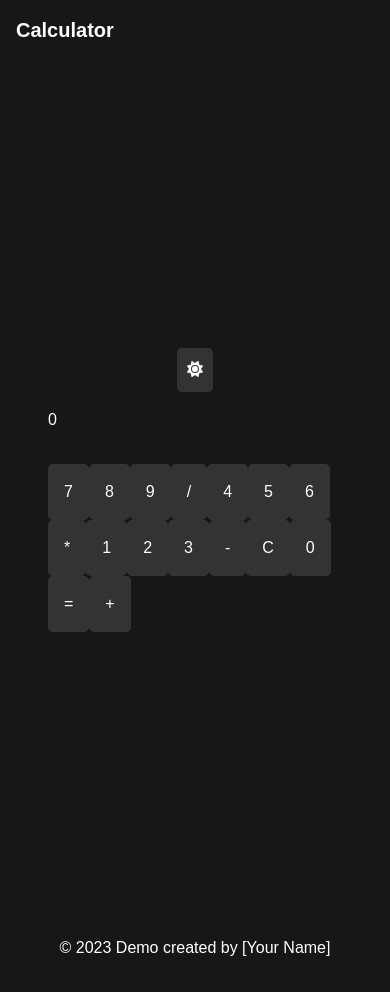
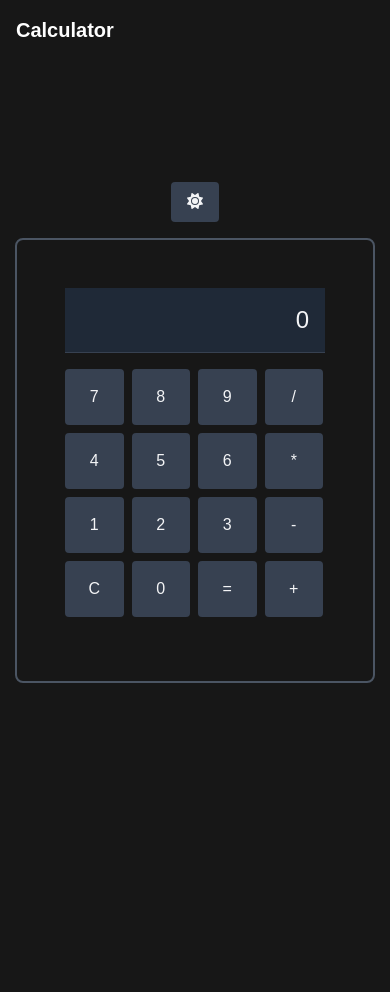
Before and after one commit to REZ3X/NextJS-Simple-Calculator-Demo-Tutorial-JS, a Next.js app: page / in a window 390 px wide. After the commit the page ends 854 px from the top, so only its background shows below. Built offline with nearby package versions, Linux system fonts and the light colour scheme.

Commit message:
Implement calculator functionality with dark/light mode toggle and responsive input display

```diff
--- a/src/app/page.js
+++ b/src/app/page.js
@@ -1,19 +1,104 @@
 "use client";
 
-import Footer from "@/components/footer";
-import Calculator from "@/components/calculator";
+import { useState, useEffect } from "react";
+import { FontAwesomeIcon } from "@fortawesome/react-fontawesome";
+import { faSun, faMoon } from "@fortawesome/free-solid-svg-icons";
 
-/**
- * Home component that serves as the main page of the application.
- * It includes a Calculator component and a Footer component.
- *
- * @returns {JSX.Element} The rendered Home component.
- */
 export default function Home() {
+  const [input, setInput] = useState("");
+  const [result, setResult] = useState("");
+  const [fontSize, setFontSize] = useState("text-2xl");
+  const [isDarkMode, setIsDarkMode] = useState(true);
+
+  // Adjust font size based on input length
+  useEffect(() => {
+    if (input.length > 10) {
+      setFontSize("text-xl");
+    } else if (input.length > 15) {
+      setFontSize("text-lg");
+    } else {
+      setFontSize("text-2xl");
+    }
+  }, [input]);
+
+  // Toggle dark mode class on the root HTML element
+  useEffect(() => {
+    const htmlElement = document.documentElement;
+    if (isDarkMode) {
+      htmlElement.classList.add('dark');
+    } else {
+      htmlElement.classList.remove('dark');
+    }
+  }, [isDarkMode]);
+
+  // Handle button clicks for calculator input
+  const handleButtonClick = (value) => {
+    if (value === "=") {
+      try {
+        setResult(eval(input));
+      } catch {
+        setResult("Error");
+      }
+      setInput("");
+    } else if (value === "C") {
+      setInput("");
+      setResult("");
+    } else {
+      const lastChar = input.slice(-1);
+      const isOperator = ["+", "-", "*", "/"].includes(value);
+      const isLastCharOperator = ["+", "-", "*", "/"].includes(lastChar);
+
+      if (isOperator && isLastCharOperator) {
+        setInput(input.slice(0, -1) + value);
+      } else if (isOperator && input === "") {
+        setInput(result + value);
+      } else {
+        setInput(input + value);
+      }
+    }
+  };
+
+  // Toggle between light and dark mode
+  const toggleTheme = () => {
+    setIsDarkMode(!isDarkMode);
+  };
+
   return (
-    <div className="flex flex-col items-center justify-center min-h-screen p-4 bg-background text-foreground">
-      <Calculator />
-      <Footer />
+    <div className="flex flex-col items-center mt-[-50px] justify-center min-h-screen p-4 bg-background text-foreground">
+      <button
+        onClick={toggleTheme}
+        className="mb-4 p-2 w-12 rounded bg-gray-200 dark:bg-gray-700 text-gray-900 dark:text-gray-100 transition-colors duration-300"
+      >
+        <FontAwesomeIcon icon={isDarkMode ? faSun : faMoon} />
+      </button>
+      <div className="w-[360px] border-2 border-gray-400 dark:border-gray-600 rounded-lg p-12">
+        <div className="p-4 border-b border-gray-300 dark:border-gray-700 bg-gray-200 dark:bg-gray-800">
+          <div className={`text-right ${fontSize} text-gray-900 dark:text-gray-100 overflow-hidden`}>{input || "0"}</div>
+          <div className="text-right text-2xl text-gray-600 dark:text-gray-400">{result}</div>
+        </div>
+        <div className="grid grid-cols-4 gap-2 p-4 w-[290px] ml-[-16px]">
+          {["7", "8", "9", "/"].map((item) => (
+            <button key={item} className="p-4 border rounded bg-gray-300 dark:bg-gray-700 text-gray-900 dark:text-gray-100" onClick={() => handleButtonClick(item)}>
+              {item}
+            </button>
+          ))}
+          {["4", "5", "6", "*"].map((item) => (
+            <button key={item} className="p-4 border rounded bg-gray-300 dark:bg-gray-700 text-gray-900 dark:text-gray-100" onClick={() => handleButtonClick(item)}>
+              {item}
+            </button>
+          ))}
+          {["1", "2", "3", "-"].map((item) => (
+            <button key={item} className="p-4 border rounded bg-gray-300 dark:bg-gray-700 text-gray-900 dark:text-gray-100" onClick={() => handleButtonClick(item)}>
+              {item}
+            </button>
+          ))}
+          {["C", "0", "=", "+"].map((item) => (
+            <button key={item} className="p-4 border rounded bg-gray-300 dark:bg-gray-700 text-gray-900 dark:text-gray-100" onClick={() => handleButtonClick(item)}>
+              {item}
+            </button>
+          ))}
+        </div>
+      </div>
     </div>
   );
 }
```
